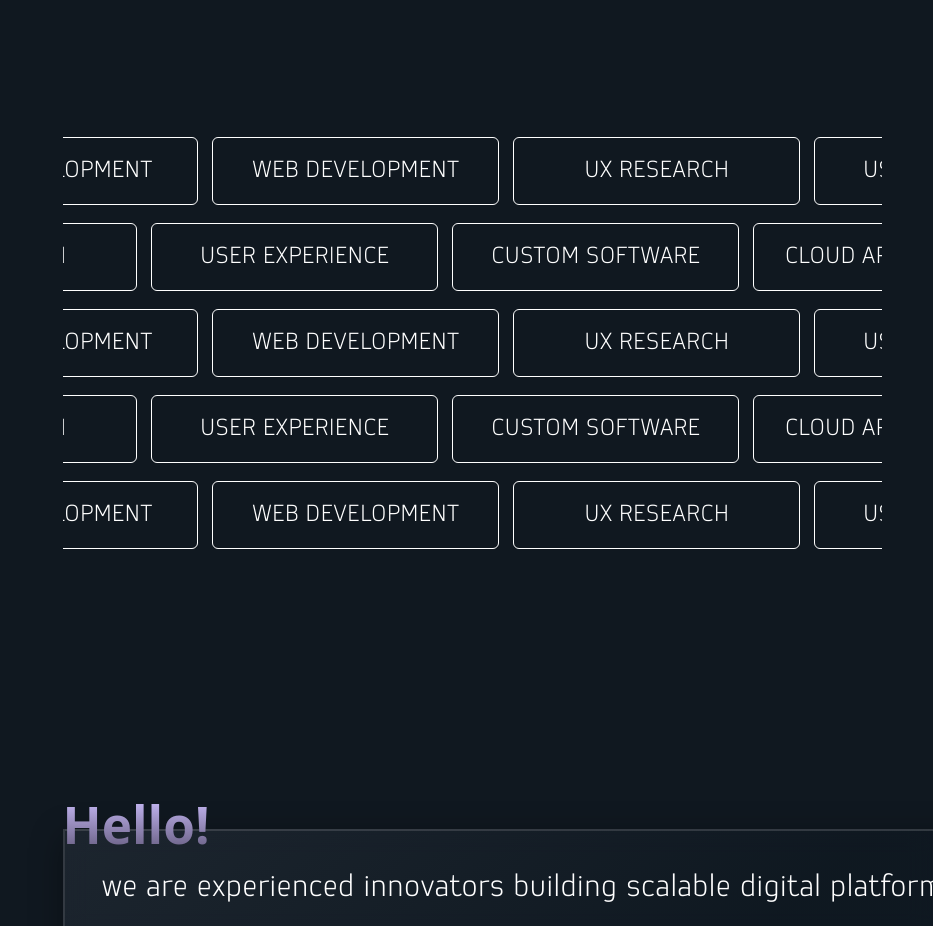
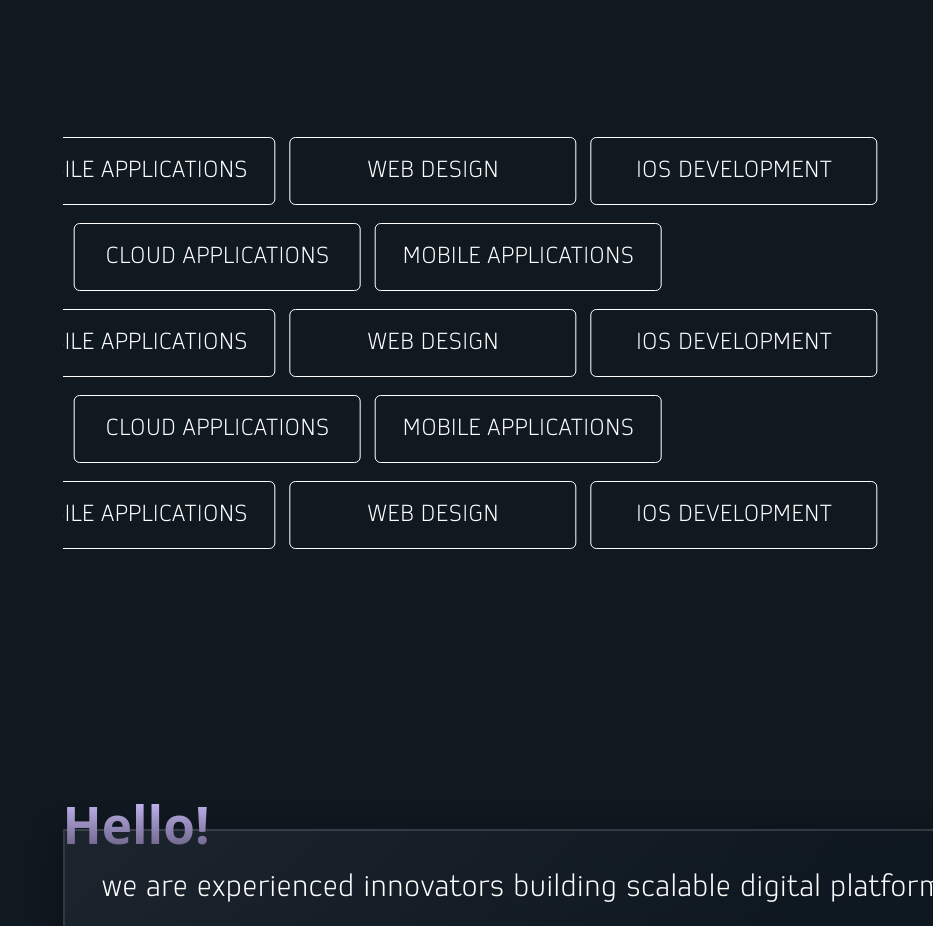
Before and after one commit to Be-A-Coder01/VEDAPIXEL, a React (Vite) app in the folder client/: page / in a window 1280 px wide. Shown: the part 1640-2566 px from the top of the page, without its empty margins (347-1280 px from the left). Built offline with nearby package versions, Linux system fonts and the light colour scheme.

Commit message:
commit 12

```diff
--- a/client/src/pages/Body.jsx
+++ b/client/src/pages/Body.jsx
@@ -334,11 +334,11 @@ const Body = () => {
               </motion.p>
             )}
             <div className="flex flex-col lg:gap-4">
-              <InfiniteScrollNodes direction="left" baseSpeed={70} />
-              <InfiniteScrollNodes direction="right" baseSpeed={70} />
-              <InfiniteScrollNodes direction="left" baseSpeed={70} />
-              <InfiniteScrollNodes direction="right" baseSpeed={70} />
-              <InfiniteScrollNodes direction="left" baseSpeed={70} />
+              <InfiniteScrollNodes direction="left" baseSpeed={80} />
+              <InfiniteScrollNodes direction="right" baseSpeed={80} />
+              <InfiniteScrollNodes direction="left" baseSpeed={80} />
+              <InfiniteScrollNodes direction="right" baseSpeed={80} />
+              <InfiniteScrollNodes direction="left" baseSpeed={80} />
             </div>
           </section>
 
--- a/client/src/pages/Contact.jsx
+++ b/client/src/pages/Contact.jsx
@@ -7,6 +7,7 @@ const Contact = () => {
     <>
       <div
         className="
+
           w-full
           flex flex-col-reverse md:flex-row
           justify-center items-center md:items-start
--- a/client/src/pages/Footer.jsx
+++ b/client/src/pages/Footer.jsx
@@ -39,7 +39,7 @@ const Footer = () => {
         variants={container}
         initial="hidden"
         whileInView="show"
-        viewport={{ once: false, amount: 0.4 }}
+        viewport={{ once: false, amount: 0.1 }}
       >
         <motion.div
           className="flex  flex-col lg:flex-row justify-between items-start gap-10 lg:gap-0"
--- a/client/src/pages/InfiniteScrollNodes.jsx
+++ b/client/src/pages/InfiniteScrollNodes.jsx
@@ -1,7 +1,7 @@
 import React, { useState } from "react";
 import "../CSS/Body.css";
 
-const InfiniteScrollNodes = ({ direction = "left", baseSpeed = 90 }) => {
+const InfiniteScrollNodes = ({ direction = "left", baseSpeed = 80 }) => {
   const [speed, setSpeed] = useState(baseSpeed);
 
   const items = [
@@ -15,11 +15,11 @@ const InfiniteScrollNodes = ({ direction = "left", baseSpeed = 90 }) => {
     "MOBILE APPLICATIONS",
   ];
 
-  // Duplicate items for seamless loop
-  const loopItems = Array(8).fill(items).flat();
+  // ✅ Duplicate items only once for seamless scrolling
+  const loopItems = [...items, ...items];
 
   return (
-    <div className="relative  w-full h-[70px] overflow-hidden flex items-center justify-center">
+    <div className="relative w-full h-[70px] overflow-hidden flex items-center justify-center">
       <div
         className={`flex gap-[14px] whitespace-nowrap ${
           direction === "left" ? "animate-scroll-left" : "animate-scroll-right"
@@ -27,7 +27,7 @@ const InfiniteScrollNodes = ({ direction = "left", baseSpeed = 90 }) => {
         style={{
           animationDuration: `${speed}s`,
         }}
-        onMouseEnter={() => setSpeed(200)}
+        onMouseEnter={() => setSpeed(100)}
         onMouseLeave={() => setSpeed(baseSpeed)}
       >
         {loopItems.map((text, index) => (
```
Lines whose indentation alone changed are shown as unchanged.
